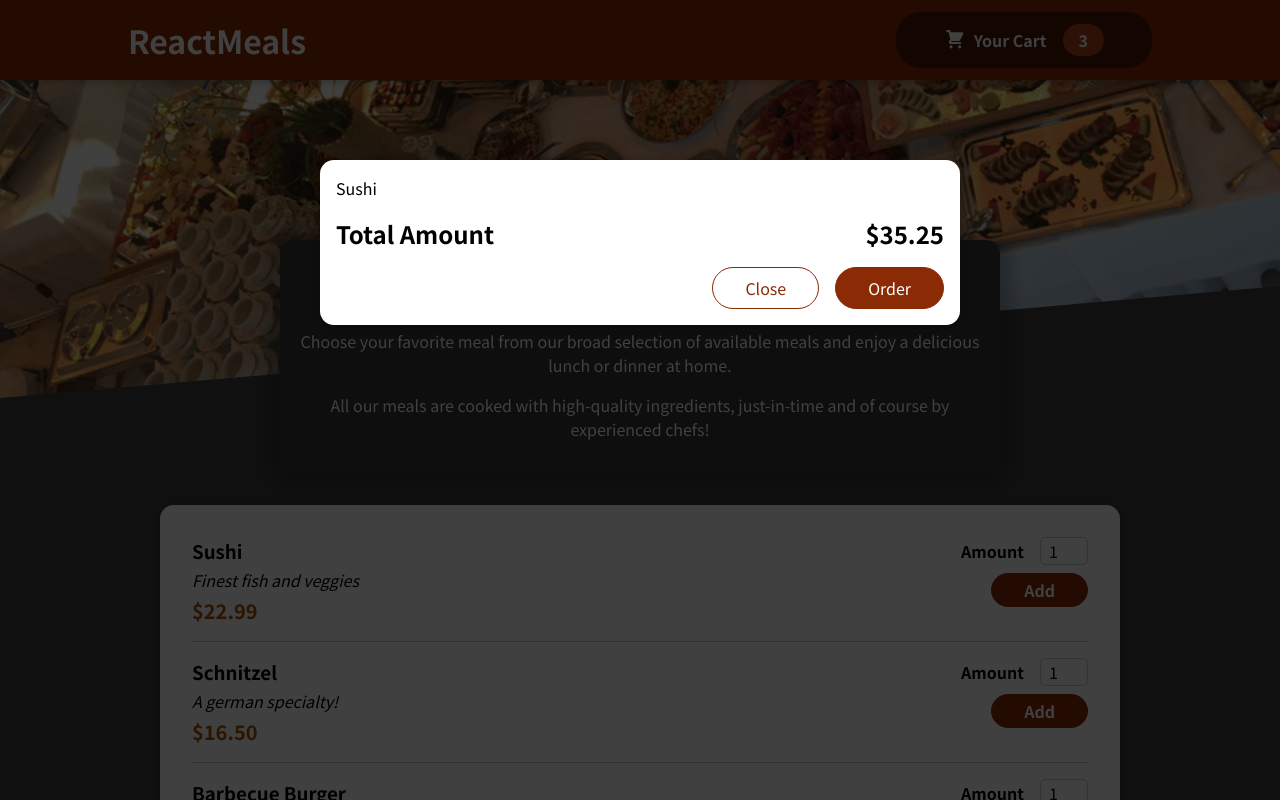
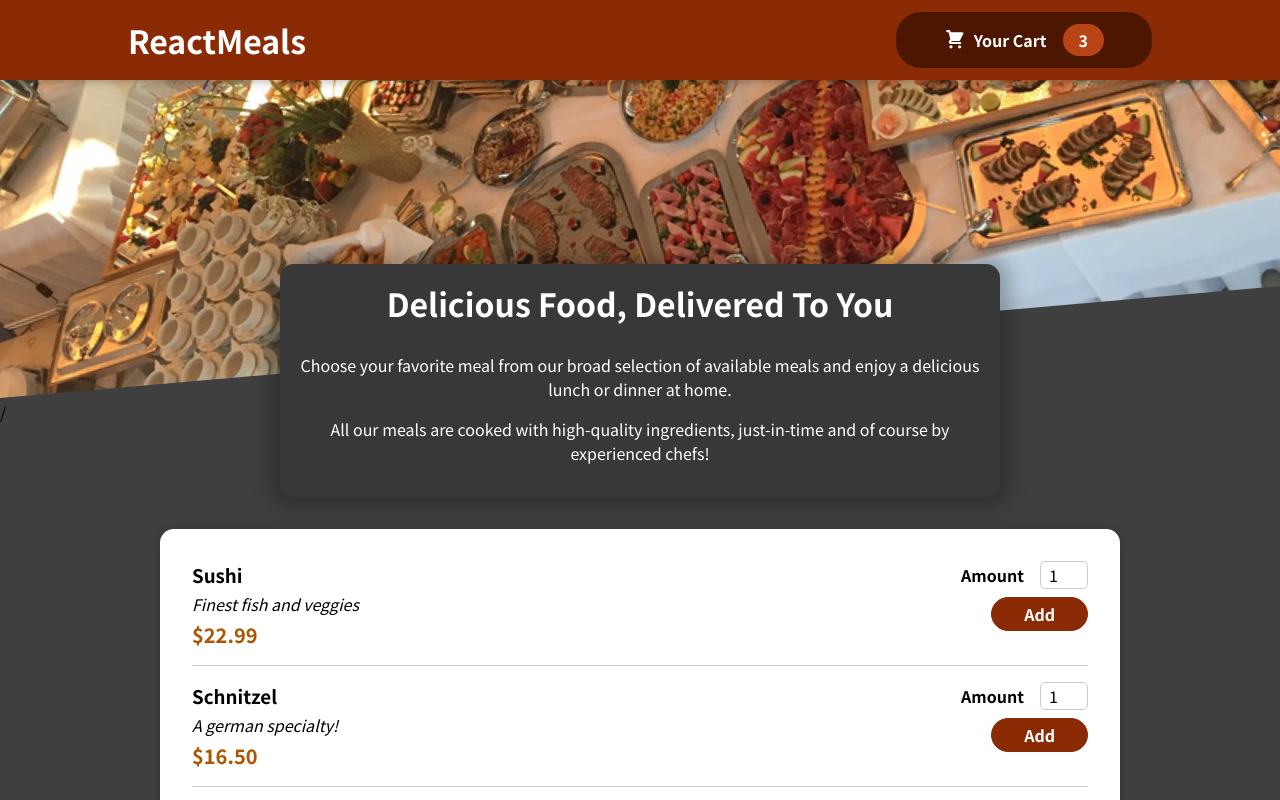
Before and after one commit to andresGarcia90/react-complete-guide, a React (Create React App) app: page / in a window 1280 px wide. Shown: the top 800 px of the page. Built offline with nearby package versions, Linux system fonts and the light colour scheme.

Commit message:
Handle modal events

```diff
--- a/src/App.js
+++ b/src/App.js
@@ -1,15 +1,17 @@
-import React from 'react';
+import React, { useState } from 'react';
 import Cart from './components/Cart/Cart';
 import Header from './components/Layout/Header';
 import Meals from './components/Meals/Meals';
 
 function App() {
-
+  const [cartIsShow, setCartIsShow] = useState(false);
+  const cartShowHandle = () => {setCartIsShow(true)};
+  const cartHideHandle = () => setCartIsShow(false);
   return (
     <>
-      <Cart></Cart>
-      <Header></Header>
-      <div>
+      {cartIsShow && <Cart onClose={cartHideHandle}/>}
+      <Header onShowCart={cartShowHandle}></Header>
+      <div>/
         <Meals></Meals>
       </div>
     </>
--- a/src/components/Cart/Cart.js
+++ b/src/components/Cart/Cart.js
@@ -12,14 +12,14 @@
   );
   return (
     <>
-      <Modal>
+      <Modal onClose={props.onClose}>
         {cartItems}
         <div className={classes.total}>
           <span>Total Amount</span>
           <span>$35.25</span>
         </div>
         <div className={classes.actions}>
-          <button className={classes['button--alt']}>Close</button>
+          <button className={classes['button--alt']} onClick={props.onClose}>Close</button>
           <button className={classes.button}>Order</button>
         </div>
       </Modal>
--- a/src/components/Layout/Header.js
+++ b/src/components/Layout/Header.js
@@ -7,7 +7,7 @@
     <>
       <header className={classes.header}>
         <h1>ReactMeals</h1>
-        <HeaderCartButton />
+        <HeaderCartButton onClick={props.onShowCart}/>
       </header>
       <div className={classes['main-image']}>
         <img src={mealsImage} alt="Meals Header" />
--- a/src/components/Layout/HeaderCartButton.js
+++ b/src/components/Layout/HeaderCartButton.js
@@ -1,9 +1,9 @@
 import React from "react";
 import CartIcon from "../Cart/CartIcon";
 import classes from "./HeaderCartButton.module.css";
-function HeaderCartButton(props) {
+const  HeaderCartButton = props => {
   return (
-    <button className={classes.button}>
+    <button className={classes.button} onClick={props.onClick}>
       <span className={classes.icon}>
         <CartIcon></CartIcon>
       </span>
--- a/src/components/UI/Modal.js
+++ b/src/components/UI/Modal.js
@@ -3,8 +3,7 @@
 import ReactDOM from 'react-dom';
 
 const Backdrop = (props) => {
-    console.log(props);
-  return <div className={classes.backdrop}></div>;
+  return <div className={classes.backdrop} onClick={props.onClose}></div>;
 };
 
 const ModalOverlay = (props) => {
@@ -18,7 +17,7 @@
 const Modal = (props) => {
   return (
     <>
-      {ReactDOM.createPortal(<Backdrop />, portalElement)}
+      {ReactDOM.createPortal(<Backdrop onClose={props.onClose}/>, portalElement)}
       {ReactDOM.createPortal(
         <ModalOverlay>{props.children}</ModalOverlay>,
         portalElement
```
